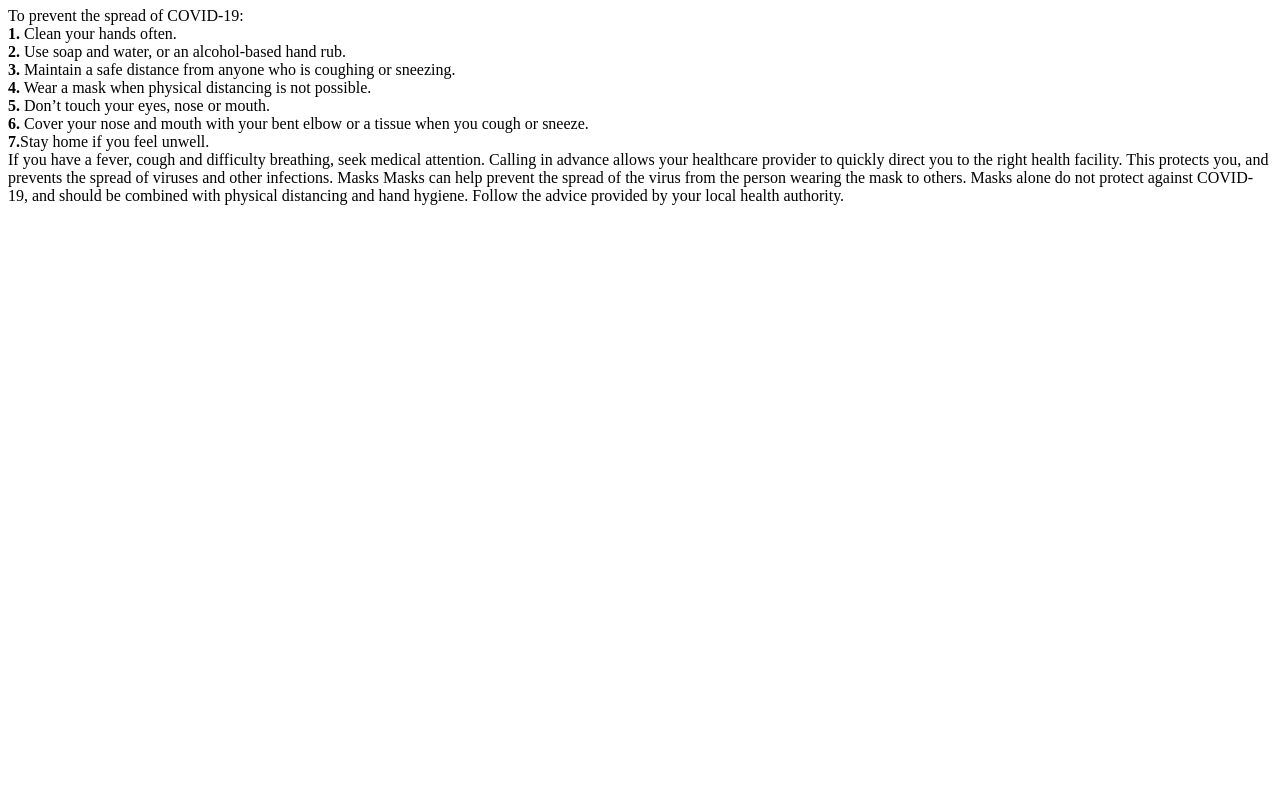
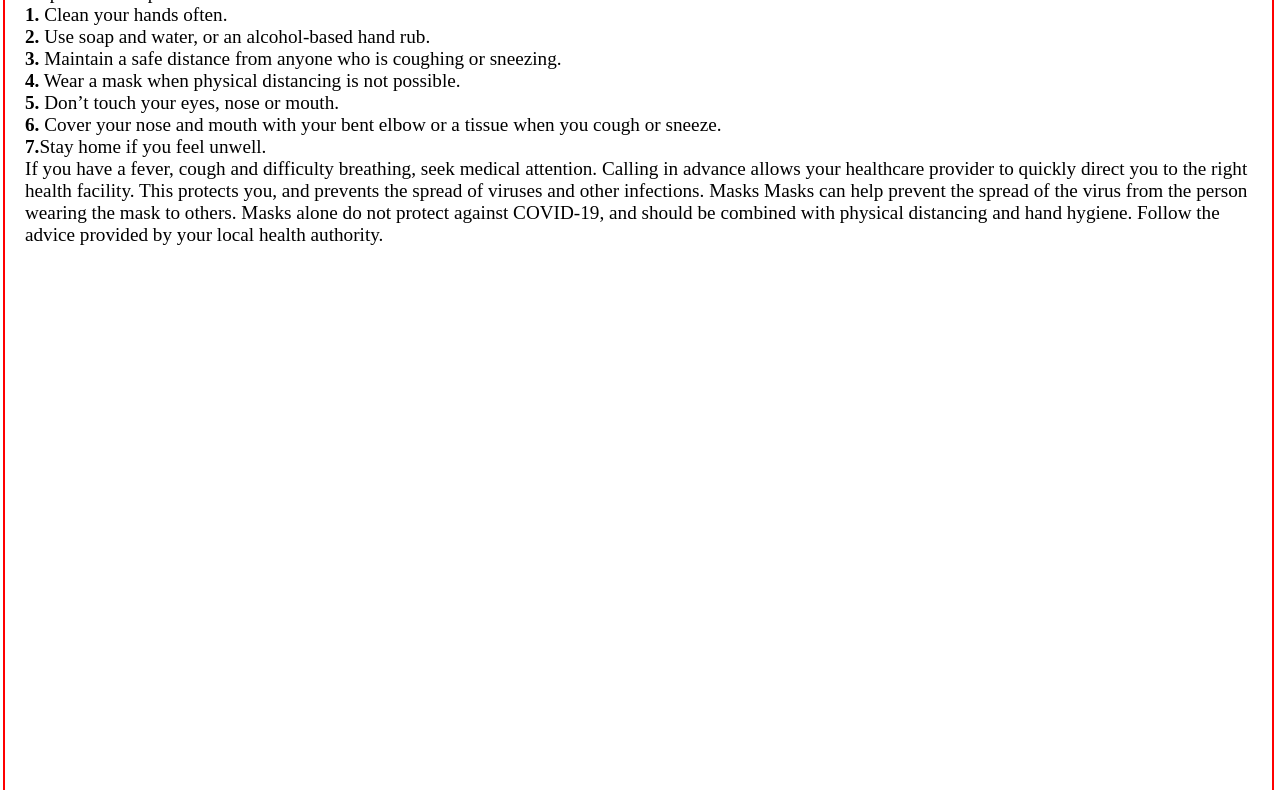
Before and after one commit to kovid112m/Web_Project, a plain HTML site: page precautions.html in a window 1280 px wide. Shown: the part 221-1011 px from the top of the page. Before the commit the page ends 800 px from the top, so only its background shows below. Drawn offline with Linux system fonts and the light colour scheme; files whose address does not match are found by name.

Commit message:
Update precautions.html

```diff
--- a/precautions.html
+++ b/precautions.html
@@ -5,7 +5,7 @@
     <meta charset="UTF-8">
     <meta name="viewport" content="width=device-width, initial-scale=1.0">
     <title>Hack</title>
-    <link rel="stylesheet" href="css/sindex.css">
+    <link rel="stylesheet" href="css/index.css">
 </head>
 
 <body>
```
